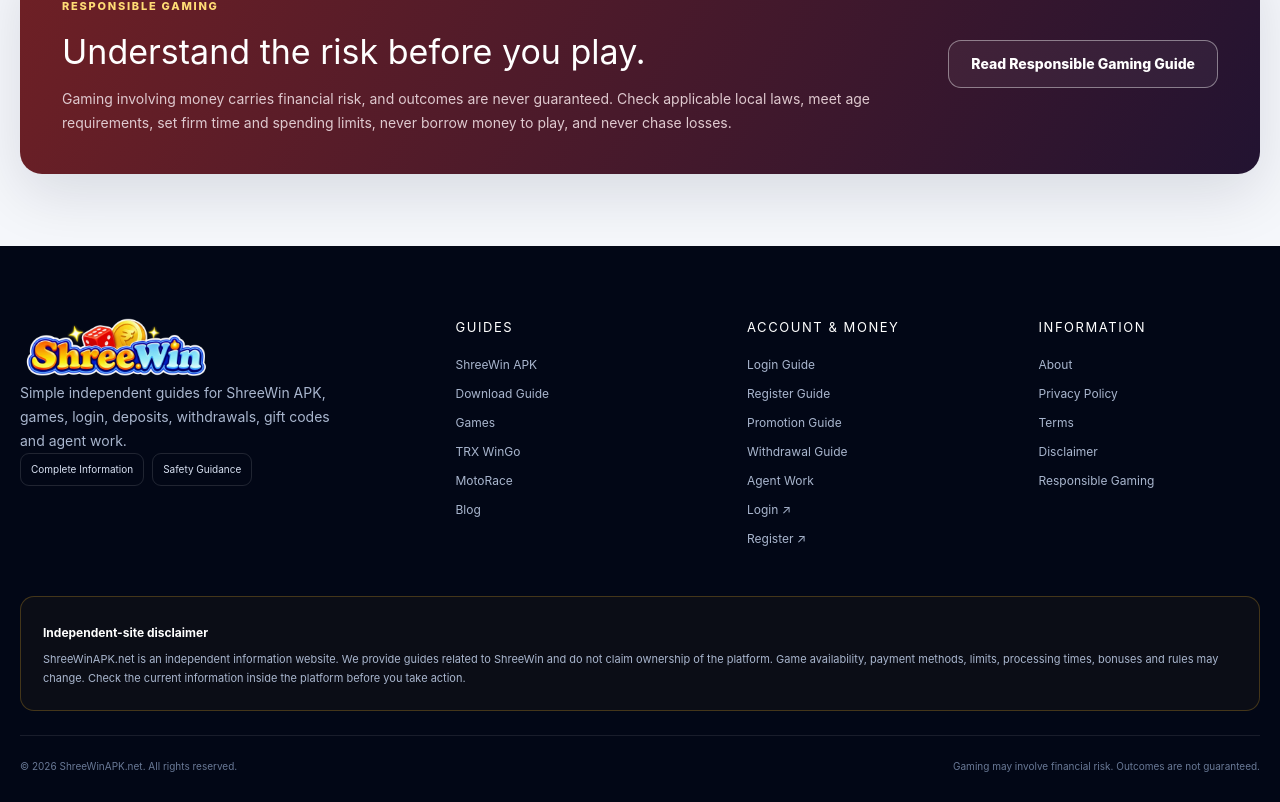
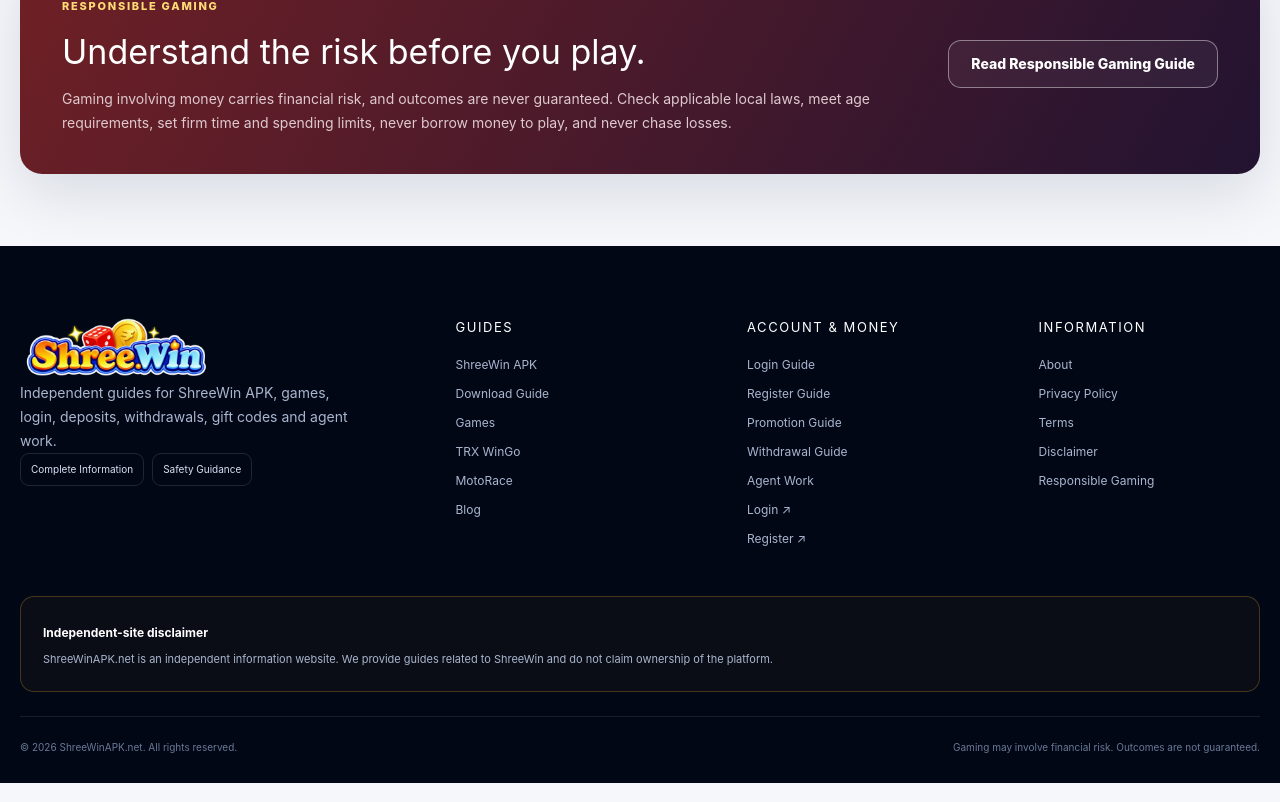
Before and after one commit to trendzcollab08-crypto/shreewinapk.net, a Next.js app: page /blog in a window 1280 px wide. Shown: the part 2223-3025 px from the top of the page. Built offline with nearby package versions, Linux system fonts and the light colour scheme.

Commit message:
Apply homepage copy review comments

```diff
--- a/app/components/Marketing.tsx
+++ b/app/components/Marketing.tsx
@@ -12,9 +12,9 @@
   return <section className="hero">
     <div className="hero-grid container">
       <div className="hero-copy">
-        <p className="eyebrow"><span/> Simple guides for Indian users</p>
+        <p className="eyebrow"><span/> Shree Win Game Information</p>
         <h1>ShreeWin Game – Login, Register, APK, Games &amp; Withdrawal Guide</h1>
-        <p className="hero-lead">Learn how ShreeWin Game works before you open it. We explain the ShreeWin login and registration steps, Android APK download, WinGo, K3, 5D, Aviator, deposits, bank and UPI withdrawals, gift codes, bonuses, referral and agent work in simple English.</p>
+        <p className="hero-lead">Shree Win offers instant customer support, APK access, phone and email registration, login and password reset, Lobby, Lottery, Popular, Mini Game and Casino navigation, Gift Codes as rewards, TRX WinGo, MotoRace, current promotion rules, withdrawal methods and a six-level agency system.</p>
         <div className="hero-actions"><CTAButton kind="register">Register <span>↗</span></CTAButton><CTAButton kind="login">Login <span>↗</span></CTAButton><a className="button button-text" href="#shree-win-apk">Explore Shree Win APK <span>↓</span></a></div>
         <ul className="hero-trust"><li><b>Step-by-step help</b><span>Short and clear instructions</span></li><li><b>Indian payment guide</b><span>UPI, bank and USDT information</span></li><li><b>Safe account access</b><span>We never collect your login details</span></li></ul>
       </div>
--- a/app/components/SiteChrome.tsx
+++ b/app/components/SiteChrome.tsx
@@ -33,7 +33,7 @@
     <div className="container footer-grid">
       <div className="footer-brand">
         <Image src={siteConfig.logo} width="270" height="90" alt="ShreeWin" sizes="190px" />
-        <p>Simple independent guides for ShreeWin APK, games, login, deposits, withdrawals, gift codes and agent work.</p>
+        <p>Independent guides for ShreeWin APK, games, login, deposits, withdrawals, gift codes and agent work.</p>
         <div className="trust-chips"><span>Complete Information</span><span>Safety Guidance</span></div>
       </div>
       <nav aria-label="Footer guides"><h2>Guides</h2><a href="/shree-win-apk">ShreeWin APK</a><a href="/shree-win-download">Download Guide</a><a href="/shree-win-games">Games</a><a href="/trx-wingo">TRX WinGo</a><a href="/motorace">MotoRace</a><a href="/blog">Blog</a></nav>
@@ -42,7 +42,7 @@
     </div>
     <div className="container footer-disclaimer">
       <strong>Independent-site disclaimer</strong>
-      <p>ShreeWinAPK.net is an independent information website. We provide guides related to ShreeWin and do not claim ownership of the platform. Game availability, payment methods, limits, processing times, bonuses and rules may change. Check the current information inside the platform before you take action.</p>
+      <p>ShreeWinAPK.net is an independent information website. We provide guides related to ShreeWin and do not claim ownership of the platform.</p>
     </div>
     <div className="container footer-bottom"><span>© 2026 ShreeWinAPK.net. All rights reserved.</span><span>Gaming may involve financial risk. Outcomes are not guaranteed.</span></div>
   </footer>;
```
